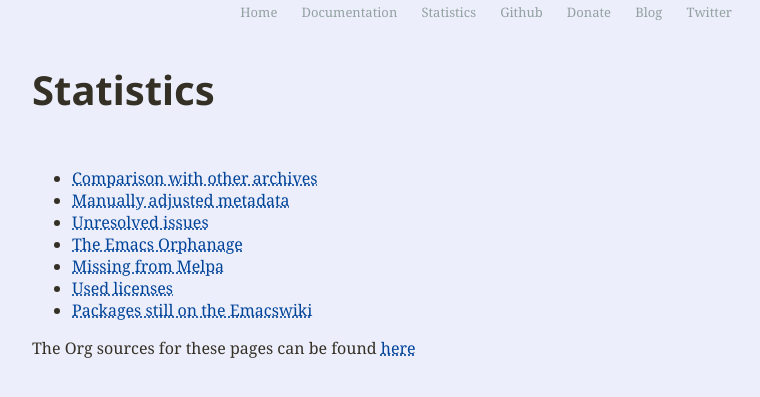
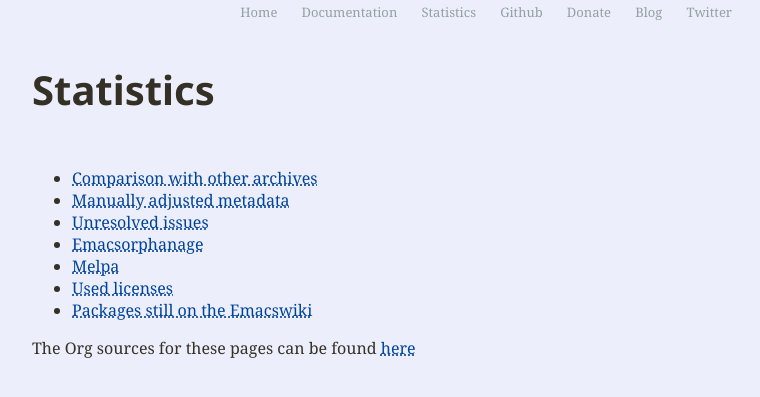
Before and after one commit to emacsmirror/emacsmirror.net, a Jekyll site: the page built from stats/index.md, in a window 1280 px wide. Shown: the top 397 px of the page, without its empty margins (258-1018 px from the left). Built offline with Jekyll 4.4.1, drawn with Linux system fonts in a browser that asks for light colours; comment, search, counter and statistics services are not loaded.

Commit message:
[c] update links

```diff
--- a/stats/index.md
+++ b/stats/index.md
@@ -6,8 +6,8 @@ title: Statistics
 - [Comparison with other archives](/stats/compare.html)
 - [Manually adjusted metadata](/stats/kludges.html)
 - [Unresolved issues](/stats/issues.html)
-- [The Emacs Orphanage](/stats/emacsorphanage.html)
-- [Missing from Melpa](/stats/melpa-missing.html)
+- [Emacsorphanage](/stats/emacsorphanage.html)
+- [Melpa](/stats/melpa.html)
 - [Used licenses](/stats/licenses.html)
 - [Packages still on the Emacswiki](/stats/emacswiki.html)
 
```
